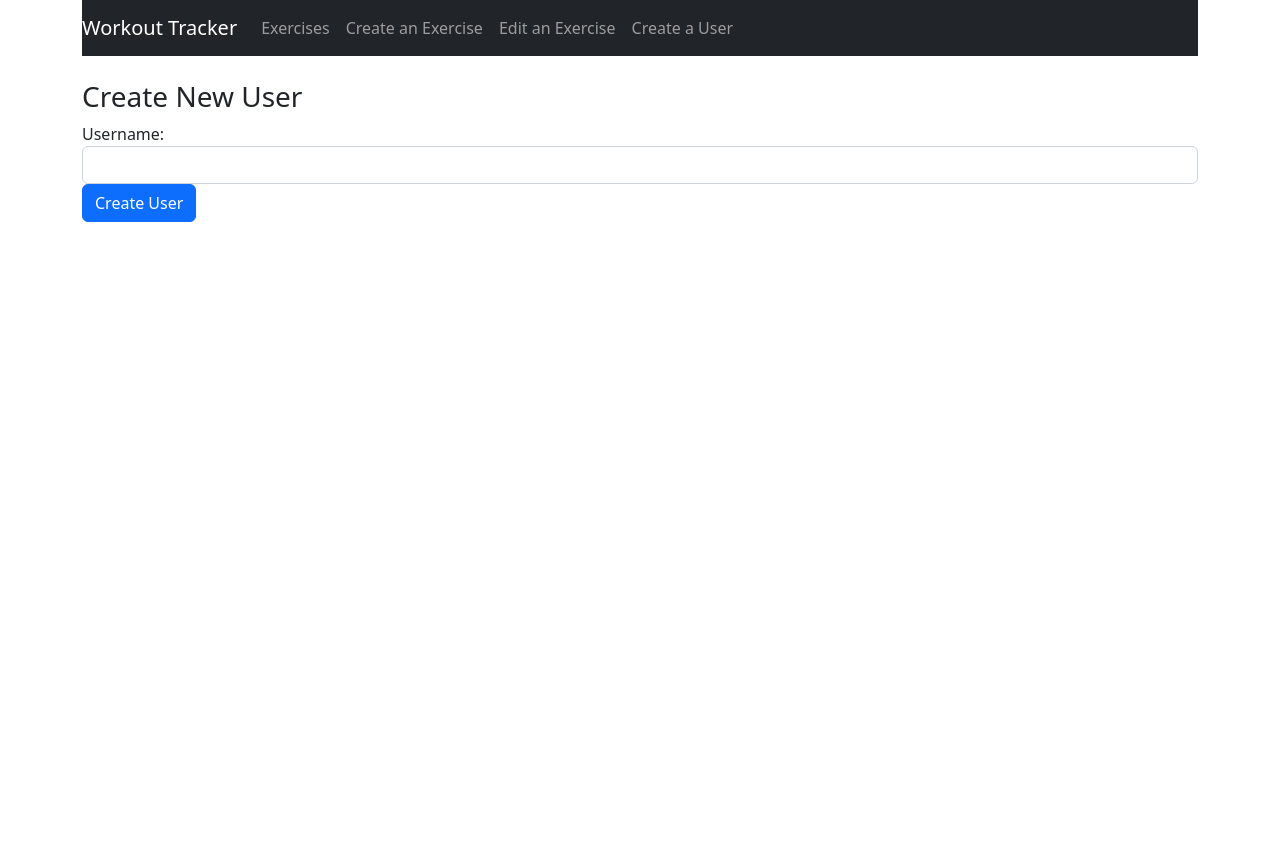
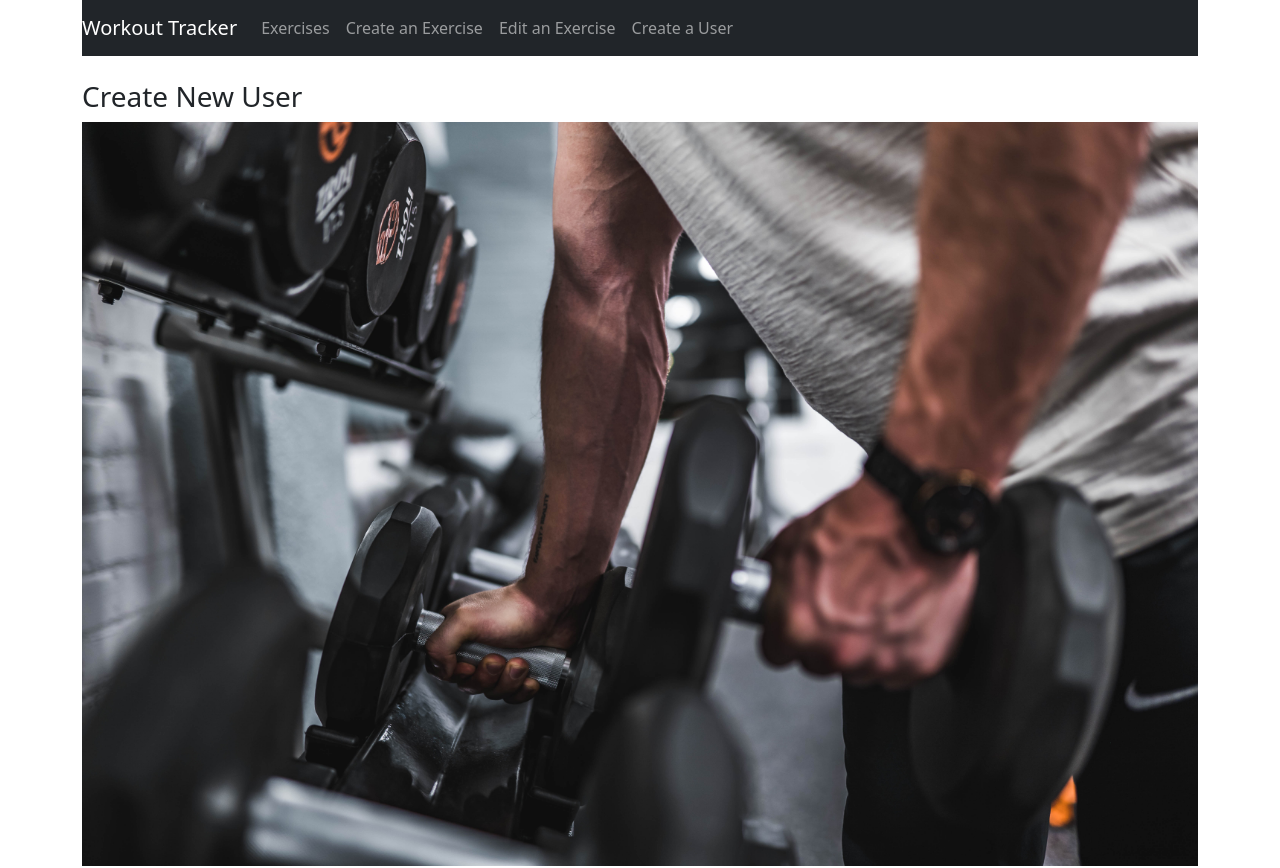
Before and after one commit to 0scarC/KSTEC-MP2, a React (Create React App) app in the folder homepage/: page /user in a window 1280 px wide. Shown: the top 868 px of the page. Before the commit the page ends 800 px from the top, so only its background shows below. Built offline with nearby package versions, Linux system fonts and the light colour scheme.

Commit message:
added images

```diff
--- a/homepage/src/components/create-user.js
+++ b/homepage/src/components/create-user.js
@@ -1,5 +1,6 @@
 import React, { Component } from 'react';
 import axios from 'axios';
+import BuffGuy from '../images/user.jpg'
 
 export default class CreateUser extends Component {
   constructor(props) {
@@ -40,6 +41,7 @@ export default class CreateUser extends Component {
     return (
       <div>
         <h3>Create New User</h3>
+        <img src={BuffGuy} alt='banner' width='100%'></img>
         <form onSubmit={this.onSubmit}>
           <div className="form-group">
             <label>Username: </label>
--- a/homepage/src/components/exercises-list.js
+++ b/homepage/src/components/exercises-list.js
@@ -1,6 +1,7 @@
 import React, { Component } from 'react';
 import { Link } from 'react-router-dom';
 import axios from 'axios';
+import Banner from '../images/workout.jpg'
 
 const Exercise = props => (
   <tr>
@@ -56,6 +57,7 @@ export default class ExercisesList extends Component {
     return (
       <div>
         <h3>Logged Exercises</h3>
+        <img src={Banner} alt='banner' width='100%'></img>
         <table className="table">
           <thead className="thead-light">
             <tr>
```
Also changed, not shown: homepage/src/App.js (line endings or trailing spaces), homepage/src/images/user.jpg (added).
